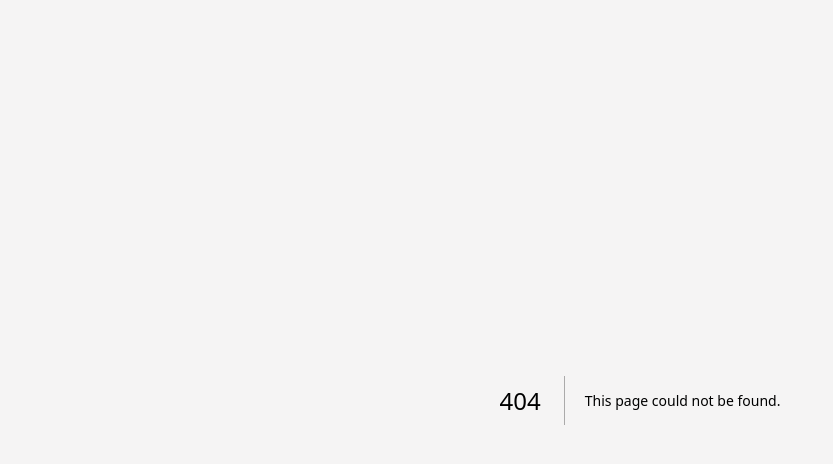
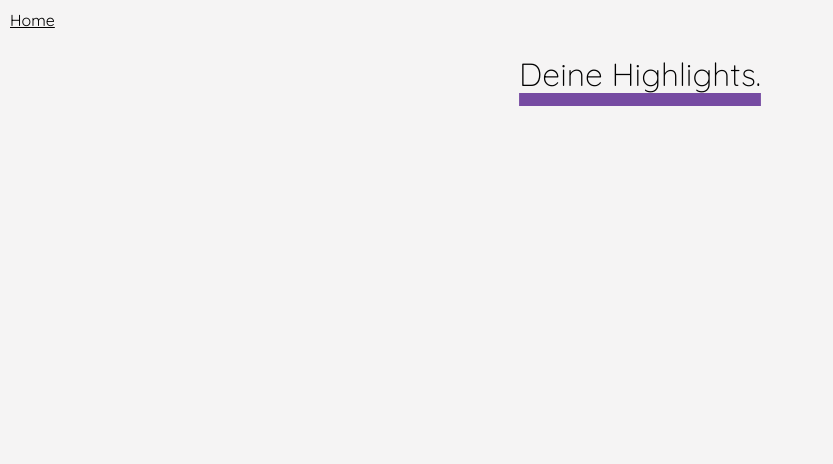
Before and after one commit to marialitwa/capstone-project, a Next.js app: page /favorites in a window 1280 px wide. Before the commit this address had no page. Shown: the top 464 px of the page, without its empty margins (0-833 px from the left). Built offline with nearby package versions, Linux system fonts and the light colour scheme.

Commit message:
Create favorites page and link it to and from homepage.

```diff
--- a/components/QuestionForm.js
+++ b/components/QuestionForm.js
@@ -53,7 +53,8 @@ export default function QuestionForm({ onAddEntry, questionText }) {
           }}
         />
       )}
-      {!showSnack && <> {/* <h3>Please enter product data</h3> */}</>}
+      {/* {!showSnack && <> <h3>Please enter product data</h3></>} */}
+      {/* {!showSnack && <> </>} */}
     </div>
   );
 }
--- a/components/SnackBar.js
+++ b/components/SnackBar.js
@@ -18,9 +18,9 @@ export default function SnackBar({ text, onClose }) {
 
 const StyledSnackbar = styled.p`
   text-align: center;
-  font-weight: 800;
+  _font-weight: 800;
   font-size: 0.9rem;
-  font-weight: 300;
+  font-weight: 400;
   background-color: rgba(118, 75, 162, 0.5);
   border-radius: 5px;
   color: white;
--- a/pages/_app.js
+++ b/pages/_app.js
@@ -19,7 +19,7 @@ function MyApp({ Component, pageProps }) {
 
       {
         id: "8fbbf6d3-d547-4a76-b3a8-198cc046e523",
-        text: "Ich freu mich darauf heute Abend eine handvoll wirklich sehr leckere schwedische Backwaren im Arket Café dank der ToGoodToGo App abzuholen. Die würde man sonst nämlich wegwerfen und dafür sind sie einfach viel zu lecker.",
+        text: "Ich freu mich darauf heute Abend wirklich sehr leckeres schwedisches Gebäck im Arket Café dank der ToGoodToGo App abzuholen. Das Gebäck würde man sonst nämlich wegwerfen und dafür ist es einfach viel zu lecker.",
         createdDate: "2022-11-29T09:11:25.632Z",
       },
     ]
@@ -40,6 +40,12 @@ function MyApp({ Component, pageProps }) {
         text: "Habe gut und ausreichend geschlafen und konnte tagsüber ausgeruht arbeiten.",
         createdDate: "2022-11-27T17:40:40.423Z",
       },
+
+      {
+        id: "44219f41-a977-43c9-aa81-4dcee98ebe6a",
+        text: "Das was ich die Tage Neues gelernt habe, konnte ich heute im Team weitergeben und habe zum Lösen kleinerer Probleme helfen können. Und genauso andersherum.",
+        createdDate: "2022-11-29T16:22:44.670Z",
+      },
     ]
   );
 
@@ -50,6 +56,7 @@ function MyApp({ Component, pageProps }) {
         id: crypto.randomUUID(),
         text: answer,
         createdDate: new Date(),
+        // isFavorite:
       },
     ]);
   }
@@ -61,6 +68,7 @@ function MyApp({ Component, pageProps }) {
         id: crypto.randomUUID(),
         text: answer,
         createdDate: new Date(),
+        // isFavorite:
       },
     ]);
   }
--- /dev/null
+++ b/pages/favorites.js
@@ -0,0 +1,28 @@
+import React from "react";
+import styled from "styled-components";
+import Link from "next/link";
+
+export default function FavoritesPage() {
+  return (
+    <>
+      <StyledLink href="/">Home</StyledLink>
+      <Heading>Deine Highlights.</Heading>
+    </>
+  );
+}
+
+const Heading = styled.h1`
+  text-align: center;
+  font-weight: 200;
+  text-decoration: underline;
+  text-decoration-color: #764ba2;
+  text-decoration-thickness: 0.8rem;
+  margin: 1.5rem;
+  margin-bottom: 2.5rem;
+`;
+
+const StyledLink = styled(Link)`
+  display: flex;
+  margin: 10px;
+  color: black;
+`;
--- a/pages/index.js
+++ b/pages/index.js
@@ -19,6 +19,7 @@ export default function Home() {
       <StyledLink href="/morning">Frage am Morgen</StyledLink>
       <StyledLink href="/evening">Frage am Abend</StyledLink>
       <StyledLink href={`/answers/${currentDate}`}>Dein Journal</StyledLink>
+      <StyledLink href="/favorites">Deine Highlights</StyledLink>
     </Main>
   );
 }
@@ -35,7 +36,7 @@ const Heading = styled.h1`
 `;
 
 const CurrentDate = styled.p`
-  margin-bottom: 120px;
+  margin-bottom: 80px;
 `;
 
 const StyledLink = styled(Link)`
```
